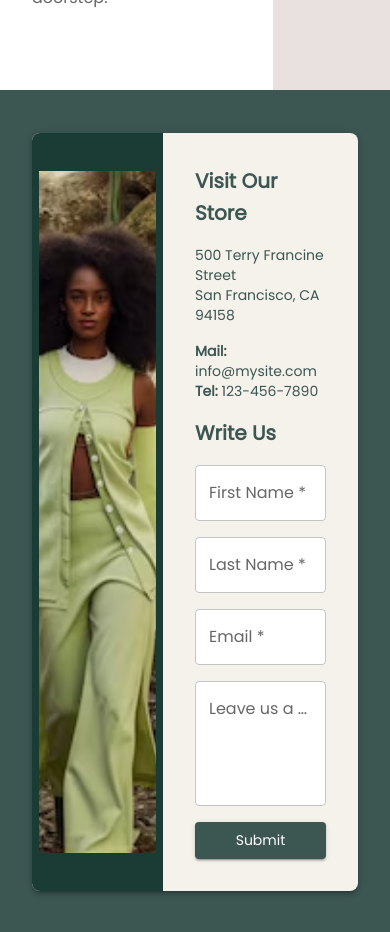
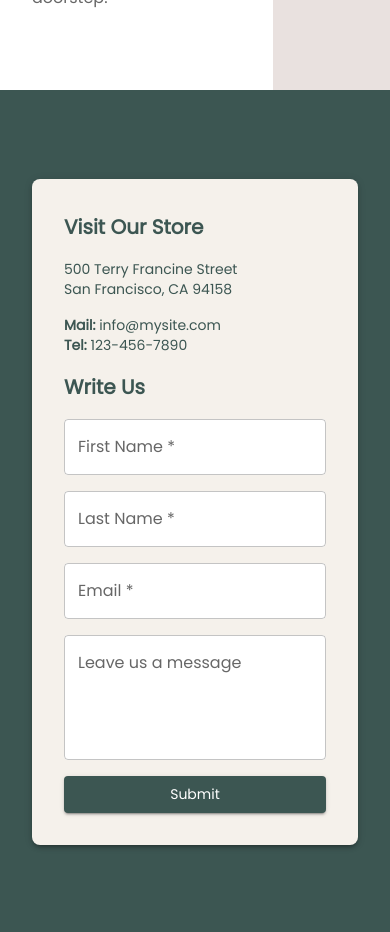
Before and after one commit to GROW-YAI/yai-product, a Next.js app: page / in a window 390 px wide. Shown: the part 2600-3532 px from the top of the page. Built offline with nearby package versions, Linux system fonts and the light colour scheme.

Commit message:
fixed the nav links color issue

```diff
--- a/src/app/components/ContactForm.tsx
+++ b/src/app/components/ContactForm.tsx
@@ -1,7 +1,9 @@
 'use client';
-import { Stack, TextField, Button, Typography, Box } from '@mui/material';
+import { Stack, TextField, Button, Typography, Box, useMediaQuery, useTheme } from '@mui/material';
 
 const ContactForm = () => {
+    const theme = useTheme();
+    const isSmallScreen = useMediaQuery(theme.breakpoints.down('sm'));
 
     return (
         <Box
@@ -22,7 +24,8 @@ const ContactForm = () => {
                     backgroundColor: '#F5F1EB',
                     borderRadius: 2,
                     overflow: 'hidden',
-                    boxShadow: 3
+                    boxShadow: 3,
+                    flexDirection: { xs: 'column', sm: 'row' }
                 }}
             >
 
@@ -30,7 +33,7 @@ const ContactForm = () => {
                     sx={{
                         flex: 1,
                         position: 'relative',
-                        display: 'flex',
+                        display: isSmallScreen ? 'none' : 'flex',
                         justifyContent: 'center',
                         alignItems: 'center',
                         backgroundColor: '#1A3C34',
@@ -50,6 +53,7 @@ const ContactForm = () => {
                     />
                 </Box>
 
+
                 <Stack
                     component="form"
                     spacing={2}
@@ -58,9 +62,7 @@ const ContactForm = () => {
                         padding: 4,
                         textAlign: 'left'
                     }}
-
                 >
-
                     <Typography variant="h6" sx={{ fontWeight: 'bold', color: '#3C5652' }}>
                         Visit Our Store
                     </Typography>
--- a/src/app/components/NavBar.tsx
+++ b/src/app/components/NavBar.tsx
@@ -58,7 +58,8 @@ export default function Navbar() {
               <Link key={index} href={`/${item.toLowerCase()}`} style={{ textDecoration: "none" }}>
                 <Typography
                   sx={{
-                    color: "#C08B80",
+                    // color: "#C08B80",
+                    color: "#fff",
                     fontWeight: "bold",
                     transition: "color 0.3s ease",
                     "&:hover": { color: "#8B5E58" },
```
